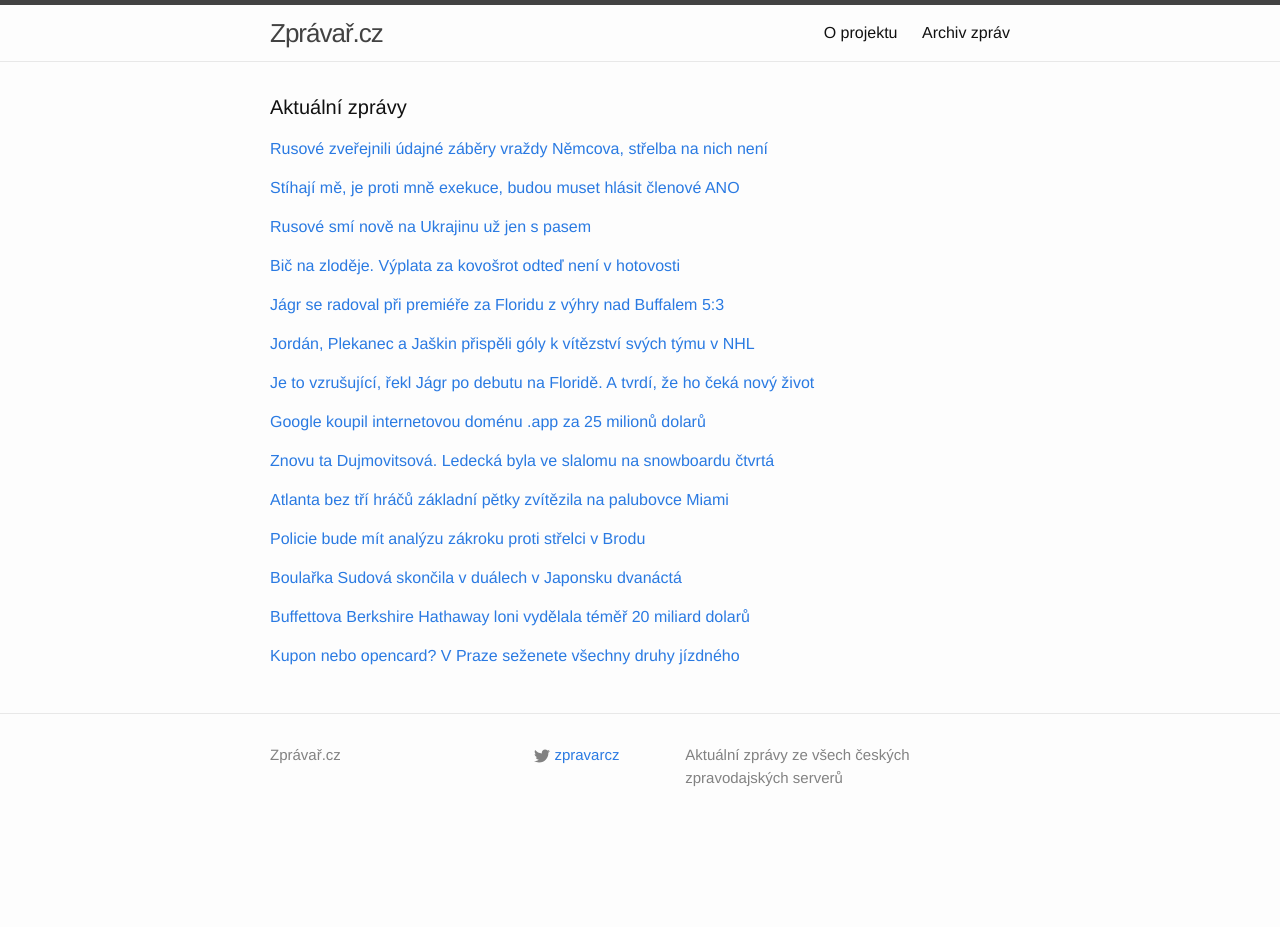
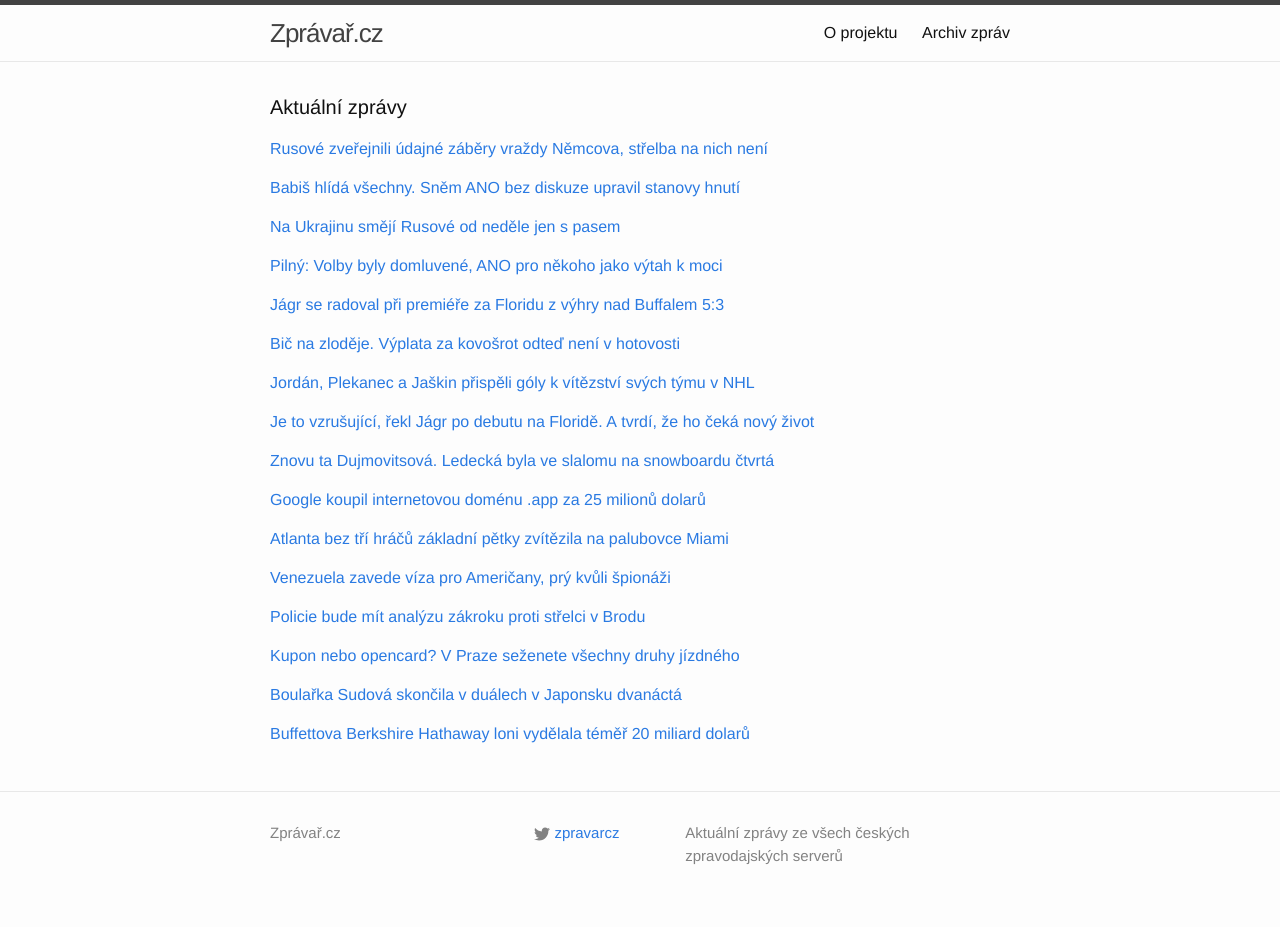
Before and after one commit to adliska/zpravar, a Jekyll site: the page built from index.html, in a window 1280 px wide. Built offline with Jekyll 4.4.1, drawn with Linux system fonts in a browser that asks for light colours; before the commit the page ends 900 px from its top, so only the background shows below that; some of the changed lines change nothing that is shown.

Commit message:
zpravar news update

```diff
--- a/index.html
+++ b/index.html
@@ -20,9 +20,10 @@ layout: default
 <li><a href=http://zpravy.aktualne.cz/zahranici/zverejnen-zaznam-nemcovovy-vrazdy-strelbu-zakryva-pluh/r~d6a569fcbfe011e49bec0025900fea04/>Zveřejněn záznam Němcovovy vraždy. Střelbu zakrývá pluh - zpravy.aktualne.cz</a></li>
 <li><a href=http://www.ceskenoviny.cz/zpravy/zpravy/ruska-televize-zverejnila-kamerovy-zaznam-nemcovovy-vrazdy/1187168>Ruská televize zveřejnila kamerový záznam Němcovovy vraždy - www.ceskenoviny.cz</a></li>
 </ul>
-</div><p><a href="javascript:;" onclick="toggle_visibility('zpravy1')">Stíhají mě, je proti mně exekuce, budou muset hlásit členové ANO</a></p>
+</div><p><a href="javascript:;" onclick="toggle_visibility('zpravy1')">Babiš hlídá všechny. Sněm ANO bez diskuze upravil stanovy hnutí</a></p>
 <div id="zpravy1" style="display:none">
 <ul>
+<li><a href=http://www.tyden.cz/rubriky/domaci/politika/babis-hlida-vsechny-snem-ano-bez-diskuze-upravil-stanovy-hnuti_334859.html>Babiš hlídá všechny. Sněm ANO bez diskuze upravil stanovy hnutí - www.tyden.cz</a></li>
 <li><a href=http://zpravy.idnes.cz/stihaji-me-je-proti-mne-exekuce-budou-muset-hlasit-clenove-ano-p6z-/domaci.aspx?c=A150301_105833_domaci_kop>Stíhají mě, je proti mně exekuce, budou muset hlásit členové ANO - zpravy.idnes.cz</a></li>
 <li><a href=http://www.ceskatelevize.cz/ct24/domaci/303257-delegati-ano-odhlasovali-nove-stanovy-a-silnejsiho-predsedu/>Delegáti ANO odhlasovali nové stanovy a silnějšího předsedu - www.ceskatelevize.cz</a></li>
 <li><a href=http://domaci.ihned.cz/c1-63613980-delegati-snemu-ano-schvalili-upravy-stanov-potvrzuji-silne-postaveni-babise>Delegáti sněmu ANO schválili úpravy stanov. Potvrzují silné postavení Babiše - domaci.ihned.cz</a></li>
@@ -32,9 +33,10 @@ layout: default
 <li><a href=http://www.ceskenoviny.cz/zpravy/zpravy/delegati-snemu-ano-dnes-schvalili-upravy-stanov-uskupeni/1187198>Delegáti sněmu ANO dnes schválili úpravy stanov uskupení - www.ceskenoviny.cz</a></li>
 <li><a href=http://www.denik.cz/z_domova/delegati-snemu-ano-dnes-schvalili-upravy-stanov-uskupeni-20150301.html>Sněm ANO schválil úpravy stanov, potvrzují silné postavení Babiše - www.denik.cz</a></li>
 </ul>
-</div><p><a href="javascript:;" onclick="toggle_visibility('zpravy2')">Rusové smí nově na Ukrajinu už jen s pasem</a></p>
+</div><p><a href="javascript:;" onclick="toggle_visibility('zpravy2')">Na Ukrajinu smějí Rusové od neděle jen s pasem </a></p>
 <div id="zpravy2" style="display:none">
 <ul>
+<li><a href=http://www.lidovky.cz/na-ukrajinu-smeji-rusove-od-nedele-jen-s-pasem-fa8-/zpravy-svet.aspx?c=A150301_112149_ln_zahranici_sij>Na Ukrajinu smějí Rusové od neděle jen s pasem  - www.lidovky.cz</a></li>
 <li><a href=http://www.tyden.cz/rubriky/zahranici/rusko-a-okoli/rusove-smi-nove-na-ukrajinu-uz-jen-s-pasem_334855.html>Rusové smí nově na Ukrajinu už jen s pasem - www.tyden.cz</a></li>
 <li><a href=http://www.ceskatelevize.cz/ct24/svet/303254-na-ukrajinu-smeji-rusove-ode-dneska-jen-s-pasem/>Na Ukrajinu smějí Rusové ode dneška jen s pasem - www.ceskatelevize.cz</a></li>
 <li><a href=http://www.ceskatelevize.cz/ct24/ukrajinska-krize/303254-na-ukrajinu-smeji-rusove-ode-dneska-jen-s-pasem/>Na Ukrajinu smějí Rusové ode dneška jen s pasem - www.ceskatelevize.cz</a></li>
@@ -44,14 +46,15 @@ layout: default
 <li><a href=http://www.tyden.cz/rubriky/zahranici/rusko-a-okoli/rusove-mohou-na-ukrajinu-jen-s-pasem-vetsina-ho-nema_334855.html>Rusové mohou na Ukrajinu jen s pasem. Většina ho nemá - www.tyden.cz</a></li>
 <li><a href=http://www.novinky.cz/zahranicni/evropa/362967-rusove-mohou-na-ukrajinu-jiz-pouze-s-pasem.html>Rusové mohou na Ukrajinu již pouze s pasem - www.novinky.cz</a></li>
 </ul>
-</div><p><a href="javascript:;" onclick="toggle_visibility('zpravy3')">Bič na zloděje. Výplata za kovošrot odteď není v hotovosti</a></p>
+</div><p><a href="javascript:;" onclick="toggle_visibility('zpravy3')">Pilný: Volby byly domluvené, ANO pro někoho jako výtah k moci</a></p>
 <div id="zpravy3" style="display:none">
 <ul>
-<li><a href=http://www.tyden.cz/rubriky/byznys/cesko/bic-na-zlodeje-vyplata-za-kovosrot-odted-neni-v-hotovosti_334842.html>Bič na zloděje. Výplata za kovošrot odteď není v hotovosti - www.tyden.cz</a></li>
-<li><a href=http://www.ceskenoviny.cz/zpravy/zpravy/za-odevzdany-kovovy-srot-uz-lide-nebudou-dostavat-hotovost/1187160>Za odevzdaný kovový šrot už lidé nebudou dostávat hotovost - www.ceskenoviny.cz</a></li>
-<li><a href=http://www.tyden.cz/rubriky/domaci/bic-na-zlodeje-vyplata-za-kovosrot-odted-neni-v-hotovosti_334842.html>Bič na zloděje. Výplata za kovošrot odteď není v hotovosti - www.tyden.cz</a></li>
-<li><a href=http://ekonomika.idnes.cz/sberny-srot-kov-hotovost-0ym-/ekonomika.aspx?c=A150301_071915_ekonomika_hv>Sběrny už nesmí vykupovat kov za hotové, začala platit nová vyhláška - ekonomika.idnes.cz</a></li>
-<li><a href=http://www.rozhlas.cz/_zprava/zacina-platit-vyhlaska-ktera-sbernam-zakazuje-vykupovat-kovy-za-hotove--1461174>Začíná platit vyhláška, která sběrnám zakazuje výkupovat kovy za hotové - www.rozhlas.cz</a></li>
+<li><a href=http://www.tyden.cz/rubriky/domaci/politika/pilny-volby-byly-domluvene-ano-pro-nekoho-jako-vytah-k-moci_334865.html>Pilný: Volby byly domluvené, ANO pro někoho jako výtah k moci - www.tyden.cz</a></li>
+<li><a href=http://www.tyden.cz/rubriky/domaci/politika/pilny-volby-byly-domluvene-ano-jako-vytah-k-moci_334865.html>Pilný: Volby byly domluvené, ANO jako výtah k moci - www.tyden.cz</a></li>
+<li><a href=http://www.denik.cz/z_domova/ve-vedeni-ano-jsou-lide-kteri-maji-ano-jako-vytah-k-moci-rika-poslanec-pilny-201.html>Složení předsednictva si ANO za rámeček nedá, bylo nejspíš domluvené, říká Pilný - www.denik.cz</a></li>
+<li><a href=http://www.ceskenoviny.cz/zpravy/zpravy/pilny-ve-vedeni-ano-jsou-lide-kteri-maji-ano-jako-vytah-k-moci/1187220>Pilný: Ve vedení ANO jsou lidé, kteří mají ANO jako výtah k moci - www.ceskenoviny.cz</a></li>
+<li><a href=http://www.novinky.cz/domaci/362976-do-vedeni-ano-se-dostali-lide-pro-nez-je-hnuti-vytahem-k-moci-tvrdi-poslanec-pilny.html>Do vedení ANO se dostali lidé, pro něž je hnutí výtahem k moci, tvrdí poslanec Pilný - www.novinky.cz</a></li>
+<li><a href=http://www.lidovky.cz/pilny-ve-vedeni-ano-jsou-lide-kteri-maji-ano-jako-vytah-k-moci-pr5-/zpravy-domov.aspx?c=A150301_110846_ln_domov_sij>Pilný: Ve vedení ANO jsou lidé, kteří mají hnutí jako výtah k moci  - www.lidovky.cz</a></li>
 </ul>
 </div><p><a href="javascript:;" onclick="toggle_visibility('zpravy4')">Jágr se radoval při premiéře za Floridu z výhry nad Buffalem 5:3</a></p>
 <div id="zpravy4" style="display:none">
@@ -62,29 +65,30 @@ layout: default
 <li><a href=http://www.rozhlas.cz/_zprava/jagr-zazil-v-dresu-floridy-viteznou-premieru-bodove-se-vsak-neprosadil--1461163>Jágr zažil v dresu Floridy vítěznou premiéru, bodově se však neprosadil - www.rozhlas.cz</a></li>
 <li><a href=http://hokej.idnes.cz/neuvirth-celil-kanonade-floridy-jagr-pri-premiere-nebodoval-pl4-/nhl.aspx?c=A150228_234409_nhl_Mkr>Neuvirth čelil kanonádě Floridy, Jágr při premiéře nebodoval - hokej.idnes.cz</a></li>
 </ul>
-</div><p><a href="javascript:;" onclick="toggle_visibility('zpravy5')">Jordán, Plekanec a Jaškin přispěli góly k vítězství svých týmu v NHL</a></p>
+</div><p><a href="javascript:;" onclick="toggle_visibility('zpravy5')">Bič na zloděje. Výplata za kovošrot odteď není v hotovosti</a></p>
 <div id="zpravy5" style="display:none">
+<ul>
+<li><a href=http://www.tyden.cz/rubriky/byznys/cesko/bic-na-zlodeje-vyplata-za-kovosrot-odted-neni-v-hotovosti_334842.html>Bič na zloděje. Výplata za kovošrot odteď není v hotovosti - www.tyden.cz</a></li>
+<li><a href=http://www.ceskenoviny.cz/zpravy/zpravy/za-odevzdany-kovovy-srot-uz-lide-nebudou-dostavat-hotovost/1187160>Za odevzdaný kovový šrot už lidé nebudou dostávat hotovost - www.ceskenoviny.cz</a></li>
+<li><a href=http://www.tyden.cz/rubriky/domaci/bic-na-zlodeje-vyplata-za-kovosrot-odted-neni-v-hotovosti_334842.html>Bič na zloděje. Výplata za kovošrot odteď není v hotovosti - www.tyden.cz</a></li>
+<li><a href=http://ekonomika.idnes.cz/sberny-srot-kov-hotovost-0ym-/ekonomika.aspx?c=A150301_071915_ekonomika_hv>Sběrny už nesmí vykupovat kov za hotové, začala platit nová vyhláška - ekonomika.idnes.cz</a></li>
+<li><a href=http://www.rozhlas.cz/_zprava/zacina-platit-vyhlaska-ktera-sbernam-zakazuje-vykupovat-kovy-za-hotove--1461174>Začíná platit vyhláška, která sběrnám zakazuje výkupovat kovy za hotové - www.rozhlas.cz</a></li>
+</ul>
+</div><p><a href="javascript:;" onclick="toggle_visibility('zpravy6')">Jordán, Plekanec a Jaškin přispěli góly k vítězství svých týmu v NHL</a></p>
+<div id="zpravy6" style="display:none">
 <ul>
 <li><a href=http://www.rozhlas.cz/_zprava/jordan-plekanec-a-jaskin-prispeli-goly-k-vitezstvi-svych-tymu-v-nhl--1461185>Jordán, Plekanec a Jaškin přispěli góly k vítězství svých týmu v NHL - www.rozhlas.cz</a></li>
 <li><a href=http://www.sportovninoviny.cz/zpravy/jordan-a-nestrasil-prispeli-v-nhl-k-vyhre-caroliny/1187166>Jordán a Nestrašil přispěli v NHL k výhře Caroliny - www.sportovninoviny.cz</a></li>
 <li><a href=http://www.denik.cz/hokej/jordan-a-nestrasil-prispeli-v-nhl-k-vyhre-caroliny-20150301.html>Jordán a Nestrašil přispěli výhře Caroliny na ledě favorizovaných Islanders - www.denik.cz</a></li>
 <li><a href=http://sport.aktualne.cz/jordan-a-nestrasil-prispeli-v-nhl-k-vyhre-caroliny/r~81715d20bfda11e4b6d20025900fea04/>Jordán a Nestrašil přispěli v NHL k výhře Caroliny - sport.aktualne.cz</a></li>
 </ul>
-</div><p><a href="javascript:;" onclick="toggle_visibility('zpravy6')">Je to vzrušující, řekl Jágr po debutu na Floridě. A tvrdí, že ho čeká nový život</a></p>
-<div id="zpravy6" style="display:none">
+</div><p><a href="javascript:;" onclick="toggle_visibility('zpravy7')">Je to vzrušující, řekl Jágr po debutu na Floridě. A tvrdí, že ho čeká nový život</a></p>
+<div id="zpravy7" style="display:none">
 <ul>
 <li><a href=http://www.denik.cz/hokej/je-to-vzrusujici-rekl-jagr-po-debutu-na-floride-a-tvrdi-ze-ho-ceka-novy-zivot-20.html>Je to vzrušující, řekl Jágr po debutu na Floridě. A tvrdí, že ho čeká nový život - www.denik.cz</a></li>
 <li><a href=http://www.sportovninoviny.cz/zpravy/jagr-po-premiere-v-dresu-panthers-priznal-novou-motivaci/1187199>Jágr po premiéře v dresu Panthers přiznal novou motivaci - www.sportovninoviny.cz</a></li>
 <li><a href=http://sport.aktualne.cz/jagr-byl-rad-za-mlade-floridske-pusky-na-vsechno-nestacim/r~74038a7abfdd11e4ba57002590604f2e/>Jágr byl rád za mladé floridské pušky: Na všechno nestačím - sport.aktualne.cz</a></li>
 <li><a href=http://www.tyden.cz/rubriky/sport/hokej/nhl/ucitel-jagr-ma-dohlizet-na-deti-ze-neskoroval-nevadi_334840.html>Učitel Jágr má dohlížet na \"děti\". Že neskóroval? Nevadí - www.tyden.cz</a></li>
-</ul>
-</div><p><a href="javascript:;" onclick="toggle_visibility('zpravy7')">Google koupil internetovou doménu .app za 25 milionů dolarů</a></p>
-<div id="zpravy7" style="display:none">
-<ul>
-<li><a href=http://byznys.ihned.cz/c1-63613370-google-koupil-internetovou-domenu-app-za-25-milionu-dolaru>Google koupil internetovou doménu .app za 25 milionů dolarů - byznys.ihned.cz</a></li>
-<li><a href=http://e-svet.e15.cz/it-byznys/nejdrazsi-domena-google-koupil-app-za-25-milionu-dolaru-1167635>Nejdražší doména: Google koupil .app za 25 milionů dolarů - e-svet.e15.cz</a></li>
-<li><a href=http://www.financninoviny.cz/zpravodajstvi/zpravy/google-koupil-internetovou-domenu-app-za-25-milionu-dolaru/1187149>Google koupil internetovou doménu .app za 25 milionů dolarů - www.financninoviny.cz</a></li>
-<li><a href=http://www.denik.cz/ekonomika/google-koupil-internetovou-domenu-app-za-25-milionu-dolaru-20150301.html>Google koupil internetovou doménu .app za 25 milionů dolarů - www.denik.cz</a></li>
 </ul>
 </div><p><a href="javascript:;" onclick="toggle_visibility('zpravy8')">Znovu ta Dujmovitsová. Ledecká byla ve slalomu na snowboardu čtvrtá</a></p>
 <div id="zpravy8" style="display:none">
@@ -94,33 +98,34 @@ layout: default
 <li><a href=http://www.sportovninoviny.cz/zpravy/ledecka-skoncila-ve-slalomu-na-sp-v-japonsku-ctvrta/1187176>Ledecká skončila ve slalomu na SP v Japonsku čtvrtá - www.sportovninoviny.cz</a></li>
 <li><a href=http://sport.aktualne.cz/ledecka-skoncila-ve-slalomu-na-sp-v-japonsku-ctvrta/r~705f76bcbfe811e49bec0025900fea04/>Ledecká skončila ve slalomu na SP v Japonsku čtvrtá - sport.aktualne.cz</a></li>
 </ul>
-</div><p><a href="javascript:;" onclick="toggle_visibility('zpravy9')">Atlanta bez tří hráčů základní pětky zvítězila na palubovce Miami</a></p>
+</div><p><a href="javascript:;" onclick="toggle_visibility('zpravy9')">Google koupil internetovou doménu .app za 25 milionů dolarů</a></p>
 <div id="zpravy9" style="display:none">
+<ul>
+<li><a href=http://byznys.ihned.cz/c1-63613370-google-koupil-internetovou-domenu-app-za-25-milionu-dolaru>Google koupil internetovou doménu .app za 25 milionů dolarů - byznys.ihned.cz</a></li>
+<li><a href=http://e-svet.e15.cz/it-byznys/nejdrazsi-domena-google-koupil-app-za-25-milionu-dolaru-1167635>Nejdražší doména: Google koupil .app za 25 milionů dolarů - e-svet.e15.cz</a></li>
+<li><a href=http://www.financninoviny.cz/zpravodajstvi/zpravy/google-koupil-internetovou-domenu-app-za-25-milionu-dolaru/1187149>Google koupil internetovou doménu .app za 25 milionů dolarů - www.financninoviny.cz</a></li>
+<li><a href=http://www.denik.cz/ekonomika/google-koupil-internetovou-domenu-app-za-25-milionu-dolaru-20150301.html>Google koupil internetovou doménu .app za 25 milionů dolarů - www.denik.cz</a></li>
+</ul>
+</div><p><a href="javascript:;" onclick="toggle_visibility('zpravy10')">Atlanta bez tří hráčů základní pětky zvítězila na palubovce Miami</a></p>
+<div id="zpravy10" style="display:none">
 <ul>
 <li><a href=http://sport.idnes.cz/basketbalova-nba-0kd-/basket.aspx?c=A150301_102728_sport-basket_ald>Atlanta bez tří hráčů základní pětky zvítězila na palubovce Miami - sport.idnes.cz</a></li>
 <li><a href=http://sport.aktualne.cz/atlanta-zvitezila-v-miami-i-bez-tri-opor-zakladni-petky/r~bc796418bff711e49fc3002590604f2e/>Atlanta zvítězila v Miami i bez tří opor základní pětky - sport.aktualne.cz</a></li>
 <li><a href=http://www.denik.cz/ostatni_sport/atlanta-zvitezila-v-miami-i-bez-hvezd-wall-ukoncil-trapeni-washingtonu-20150301.html>Atlanta zvítězila v Miami i bez hvězd, Wall ukončil trápení Washingtonu - www.denik.cz</a></li>
 </ul>
-</div><p><a href="javascript:;" onclick="toggle_visibility('zpravy10')">Policie bude mít analýzu zákroku proti střelci v Brodu</a></p>
-<div id="zpravy10" style="display:none">
+</div><p><a href="javascript:;" onclick="toggle_visibility('zpravy11')">Venezuela zavede víza pro Američany, prý kvůli špionáži</a></p>
+<div id="zpravy11" style="display:none">
+<ul>
+<li><a href=http://zpravy.e15.cz/zahranicni/politika/venezuela-zavede-viza-pro-americany-pry-kvuli-spionazi-1167652>Venezuela zavede víza pro Američany, prý kvůli špionáži - zpravy.e15.cz</a></li>
+<li><a href=http://www.ceskenoviny.cz/zpravy/zpravy/venezuela-pry-zadrzela-obcany-usa-kvuli-spionazi-zavede-viza/1187222>Venezuela prý zadržela občany USA kvůli špionáži, zavede víza - www.ceskenoviny.cz</a></li>
+<li><a href=http://www.rozhlas.cz/_zprava/venezuela-chce-zprisnit-vizovou-povinnost-pro-obcany-spojenych-statu--1461176>Venezuela chce zpřísnit vízovou povinnost pro občany Spojených států - www.rozhlas.cz</a></li>
+</ul>
+</div><p><a href="javascript:;" onclick="toggle_visibility('zpravy12')">Policie bude mít analýzu zákroku proti střelci v Brodu</a></p>
+<div id="zpravy12" style="display:none">
 <ul>
 <li><a href=http://zpravy.aktualne.cz/domaci/policie-bude-mit-analyzu-zakroku-proti-strelci-v-brodu/r~843f7e20bff211e49f60002590604f2e/>Policie bude mít analýzu zákroku proti střelci v Brodu - zpravy.aktualne.cz</a></li>
 <li><a href=http://www.novinky.cz/domaci/362971-vysledky-analyzy-policejniho-zakroku-proti-strelci-z-brodu-budou-pristi-tyden.html>Výsledky analýzy policejního zákroku proti střelci z Brodu budou příští týden - www.novinky.cz</a></li>
 <li><a href=http://www.ceskenoviny.cz/zpravy/zpravy/policie-bude-mit-prvni-analyzu-zakroku-proti-strelci-v-u-brode/1187201>Policie bude mít první analýzu zákroku proti střelci v U.Brodě - www.ceskenoviny.cz</a></li>
-</ul>
-</div><p><a href="javascript:;" onclick="toggle_visibility('zpravy11')">Boulařka Sudová skončila v duálech v Japonsku dvanáctá</a></p>
-<div id="zpravy11" style="display:none">
-<ul>
-<li><a href=http://sport.aktualne.cz/boularka-sudova-skoncila-v-dualech-v-japonsku-dvanacta/r~25f93110bff911e490f70025900fea04/>Boulařka Sudová skončila v duálech v Japonsku dvanáctá - sport.aktualne.cz</a></li>
-<li><a href=http://sport.idnes.cz/nikola-sudova-v-tazawaku-0x4-/lyzovani.aspx?c=A150301_104320_lyzovani_ald>Boulařka Sudová skončila v paralelním závodu v Japonsku dvanáctá - sport.idnes.cz</a></li>
-<li><a href=http://www.denik.cz/zimni_sporty/chumelilo-boularka-sudova-skoncila-v-dualech-v-japonsku-dvanacta-20150301.html>Chumelilo. Boulařka Sudová skončila v duálech v Japonsku dvanáctá - www.denik.cz</a></li>
-</ul>
-</div><p><a href="javascript:;" onclick="toggle_visibility('zpravy12')">Buffettova Berkshire Hathaway loni vydělala téměř 20 miliard dolarů</a></p>
-<div id="zpravy12" style="display:none">
-<ul>
-<li><a href=http://byznys.ihned.cz/c1-63613560-buffetova-berkshire-hathaway-loni-vydelala-temer-20-miliard-dolaru>Buffettova Berkshire Hathaway loni vydělala téměř 20 miliard dolarů - byznys.ihned.cz</a></li>
-<li><a href=http://www.novinky.cz/ekonomika/362964-miliardar-buffett-loni-vydelal-skoro-20-miliard-dolaru.html>Miliardář Buffett loni vydělal skoro 20 miliard dolarů - www.novinky.cz</a></li>
-<li><a href=http://www.financninoviny.cz/zpravodajstvi/zpravy/buffettova-investicni-firma-loni-vydelala-temer-20-miliard-dolaru/1187147>Buffettova investiční firma loni vydělala téměř 20 miliard dolarů - www.financninoviny.cz</a></li>
 </ul>
 </div><p><a href="javascript:;" onclick="toggle_visibility('zpravy13')">Kupon nebo opencard? V Praze seženete všechny druhy jízdného   </a></p>
 <div id="zpravy13" style="display:none">
@@ -129,4 +134,18 @@ layout: default
 <li><a href=http://www.ceskenoviny.cz/zpravy/zpravy/prazsky-dopravni-podnik-zacne-opet-vydavat-papirove-kupony-na-mhd/1187161>Pražský dopravní podnik začne opět vydávat papírové kupony na MHD - www.ceskenoviny.cz</a></li>
 <li><a href=http://echo24.cz/a/iwFbx>‚Středověk‘ je zpět. Praha opět vydává papírové kupony na MHD - echo24.cz</a></li>
 </ul>
+</div><p><a href="javascript:;" onclick="toggle_visibility('zpravy14')">Boulařka Sudová skončila v duálech v Japonsku dvanáctá</a></p>
+<div id="zpravy14" style="display:none">
+<ul>
+<li><a href=http://sport.aktualne.cz/boularka-sudova-skoncila-v-dualech-v-japonsku-dvanacta/r~25f93110bff911e490f70025900fea04/>Boulařka Sudová skončila v duálech v Japonsku dvanáctá - sport.aktualne.cz</a></li>
+<li><a href=http://sport.idnes.cz/nikola-sudova-v-tazawaku-0x4-/lyzovani.aspx?c=A150301_104320_lyzovani_ald>Boulařka Sudová skončila v paralelním závodu v Japonsku dvanáctá - sport.idnes.cz</a></li>
+<li><a href=http://www.denik.cz/zimni_sporty/chumelilo-boularka-sudova-skoncila-v-dualech-v-japonsku-dvanacta-20150301.html>Chumelilo. Boulařka Sudová skončila v duálech v Japonsku dvanáctá - www.denik.cz</a></li>
+</ul>
+</div><p><a href="javascript:;" onclick="toggle_visibility('zpravy15')">Buffettova Berkshire Hathaway loni vydělala téměř 20 miliard dolarů</a></p>
+<div id="zpravy15" style="display:none">
+<ul>
+<li><a href=http://byznys.ihned.cz/c1-63613560-buffetova-berkshire-hathaway-loni-vydelala-temer-20-miliard-dolaru>Buffettova Berkshire Hathaway loni vydělala téměř 20 miliard dolarů - byznys.ihned.cz</a></li>
+<li><a href=http://www.novinky.cz/ekonomika/362964-miliardar-buffett-loni-vydelal-skoro-20-miliard-dolaru.html>Miliardář Buffett loni vydělal skoro 20 miliard dolarů - www.novinky.cz</a></li>
+<li><a href=http://www.financninoviny.cz/zpravodajstvi/zpravy/buffettova-investicni-firma-loni-vydelala-temer-20-miliard-dolaru/1187147>Buffettova investiční firma loni vydělala téměř 20 miliard dolarů - www.financninoviny.cz</a></li>
+</ul>
 </div></div>
```
